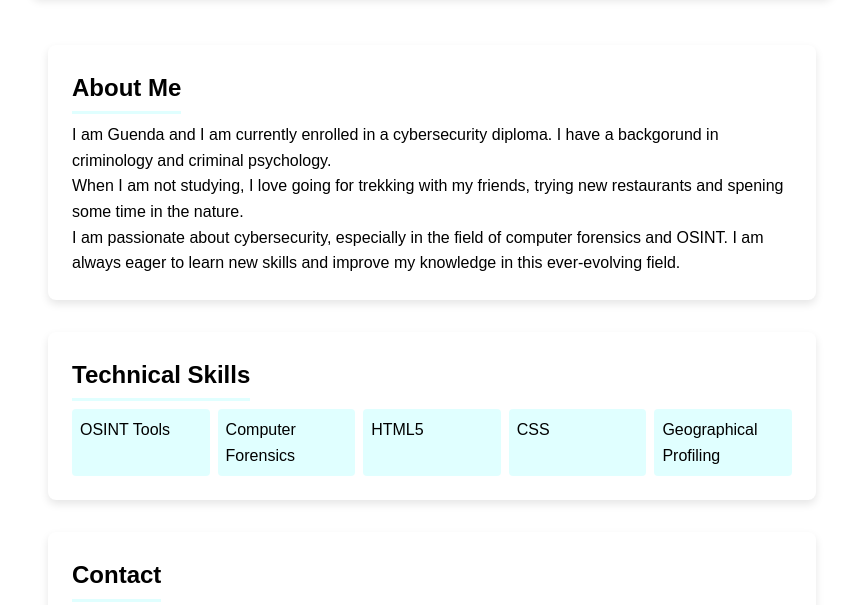
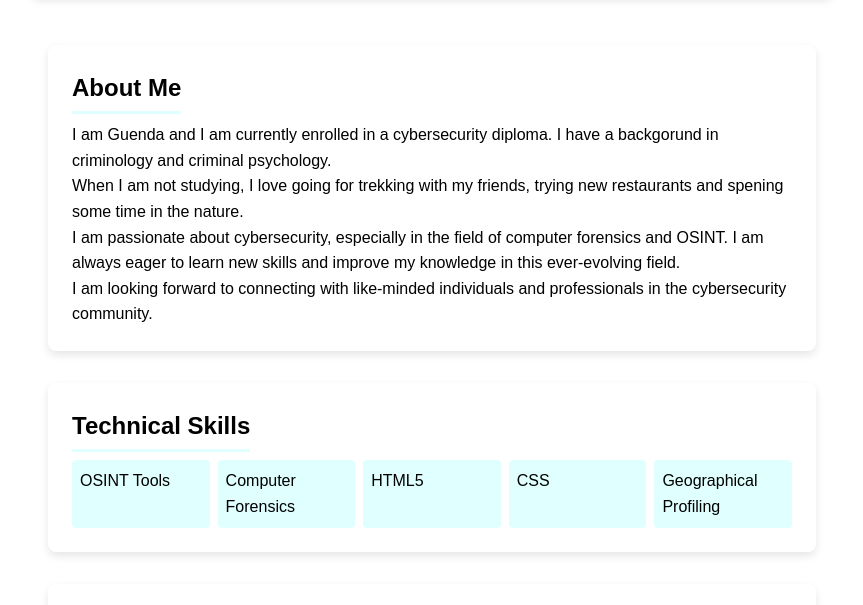
Before and after one commit to guendazorz/exam_GuendaZorz, a plain HTML site: page index.html in a window 1280 px wide. Shown: the part 121-726 px from the top of the page, without its empty margins (208-1071 px from the left). Drawn offline with Linux system fonts and the light colour scheme.

Commit message:
Polish: added a paragh

```diff
--- a/index.html
+++ b/index.html
@@ -32,6 +32,10 @@
           I am passionate about cybersecurity, especially in the field of
           computer forensics and OSINT. I am always eager to learn new skills
           and improve my knowledge in this ever-evolving field.
+        </p>
+        <p>
+          I am looking forward to connecting with like-minded individuals and
+          professionals in the cybersecurity community.
         </p>
       </section>
 
```
